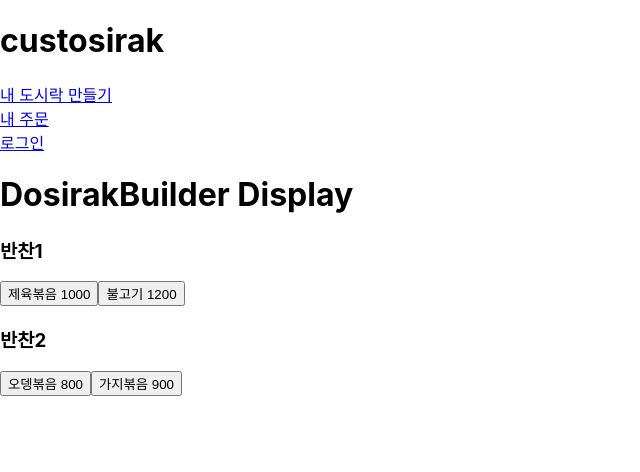
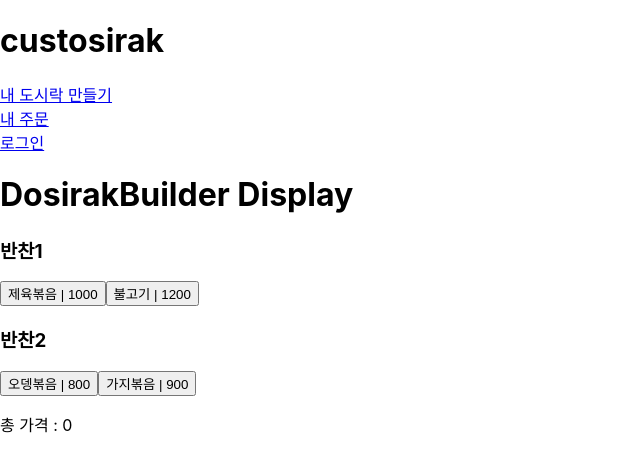
Before and after one commit to VivonneBay404/custosirak, a React app: page / in a window 1280 px wide. Shown: the top 472 px of the page, without its empty margins (0-640 px from the left). Built offline with nearby package versions, Linux system fonts and the light colour scheme.

Commit message:
menuClickHandler-first

```diff
--- a/src/containers/DosirakBuilder/BuildControls/BuildControl/BuildControl.js
+++ b/src/containers/DosirakBuilder/BuildControls/BuildControl/BuildControl.js
@@ -3,17 +3,25 @@ import classes from './BuildControl.css'
 
 const BuildControl =(props) => {
     console.log(props)
-    const btns =props.btnArr.map((e)=>{
+    const items =props.item;
+    console.log("BC.items:" +items)
+    let itemArr = [];
+    for(const item in items){
+        itemArr.push({
+            item: item,
+            price: items[item].price
+        })
+    }
+    console.log('Buildcontrol.itemArr:' +itemArr)
+    const btns =itemArr.map((e)=> {
         return (
-            <button key={e.name}>{e.name} {e.price}</button>
+            <button onClick ={()=>props.clicked(e.item,props.section)} key={e.item}>{e.item} | {e.price}</button>
         )
     })
     return (
         <div>
             <h3>{props.section}</h3>
             <div className={classes.Button}>{btns}</div>
-
-
         </div>
     )
 }
--- a/src/containers/DosirakBuilder/BuildControls/BuildControls.js
+++ b/src/containers/DosirakBuilder/BuildControls/BuildControls.js
@@ -2,33 +2,28 @@ import React from 'react';
 import BuildControl from '../BuildControls/BuildControl/BuildControl'
 
 const BuildControls = (props) => {
-    const items = [
-        {반찬1 : [
-                {name: '제육볶음',price: 1000},
-                {name: '불고기',price: 1200}
-            ]
-        },
-
-        {반찬2 : [
-                {name: '오뎅볶음',price: 800},
-                {name: '가지볶음',price: 900}
-            ]
-        }
-    ]
-
-    const buildControls = items.map((section,index)=> {
-       const sectionName = Object.keys(section);
+    console.log('BuildControls.props:' + props)
+    const menu = props.menu;
+    const sectionArr = [];
+    for(const key in menu){
+        sectionArr.push({
+            key: key,
+            section: key,
+            items: menu[key]
+        })
+    }
+    console.log('buildControls.sectionArr:' +sectionArr)
+    const buildcontrol =sectionArr.map((e) => {
         return (
-        <BuildControl
-            key={sectionName}
-            section={sectionName}
-            btnArr={section[sectionName]}/>
+            <BuildControl key={e.key} section={e.key} item={e.items} clicked={props.clicked}/>
         )
     })
 
-
-
-    return buildControls
+    return (
+        <>
+            {buildcontrol}
+        </>
+    )
 }
 
 
--- a/src/containers/DosirakBuilder/DosirakBuilder.js
+++ b/src/containers/DosirakBuilder/DosirakBuilder.js
@@ -4,36 +4,55 @@ import BuildControls from './BuildControls/BuildControls'
 
 class DosirakBuilder extends Component {
 
+    state = {
+        menu: {
+            반찬1: {
+                제육볶음 :{
+                    selected: false, price : 1000
+                },
+                불고기: {
+                    selected: false , price: 1200
+                }
+            },
+            반찬2: {
+                오뎅볶음: {
+                    selected: false, price : 800
+                },
+                가지볶음: {
+                    selected: false, price : 900
+                }
+            }
+        },
+        totalPrice: 0
+    }
+    menuClickHandler = (item, section) => {
+        const oldSection = this.state.menu[section];
+        const oldItem = oldSection[item];
+        const oldItemSelected = oldItem.selected;
+        const newItemSelected = !oldItemSelected;
 
-    state = {
-        banchan1 : {
-            jeyuk : 0,
-            bulgogi : 0
-          },
-          banchan2 : {
-            friedOdeng : 0,
-            friedOubergine : 0
-          },
-          banchan3 : {
-            kimchi : 0,
-            friedKimchi : 0
-          },
-          rice : {
-            white : 0,
-            multiGrain : 0
-          },
-          soup : {
-            seaweed : 0,
-            dwanjang :0
-          }
+        const updatedMenu = {...this.state.menu};
+        const updatedSection =updatedMenu[section];
+        const updatedItem = updatedSection[item];
+        updatedItem.selected = newItemSelected;
+
+        const oldCount = this.state.totalPrice;
+        let newCount = 0;
+
+        if (newItemSelected) {
+            newCount = oldCount + oldItem.price
+        } else {
+            newCount = oldCount - oldItem.price;
         }
-
+        this.setState({totalPrice: newCount, menu:updatedMenu })
+    }
 
     render() {
         return (
             <div className={classes.DosirakBuilder}>
                 <h1>DosirakBuilder Display</h1>
-                <BuildControls />
+                <BuildControls clicked={this.menuClickHandler} menu = {{...this.state.menu}}/>
+                <p>총 가격 : {this.state.totalPrice}</p>
             </div>
 
         )
```
